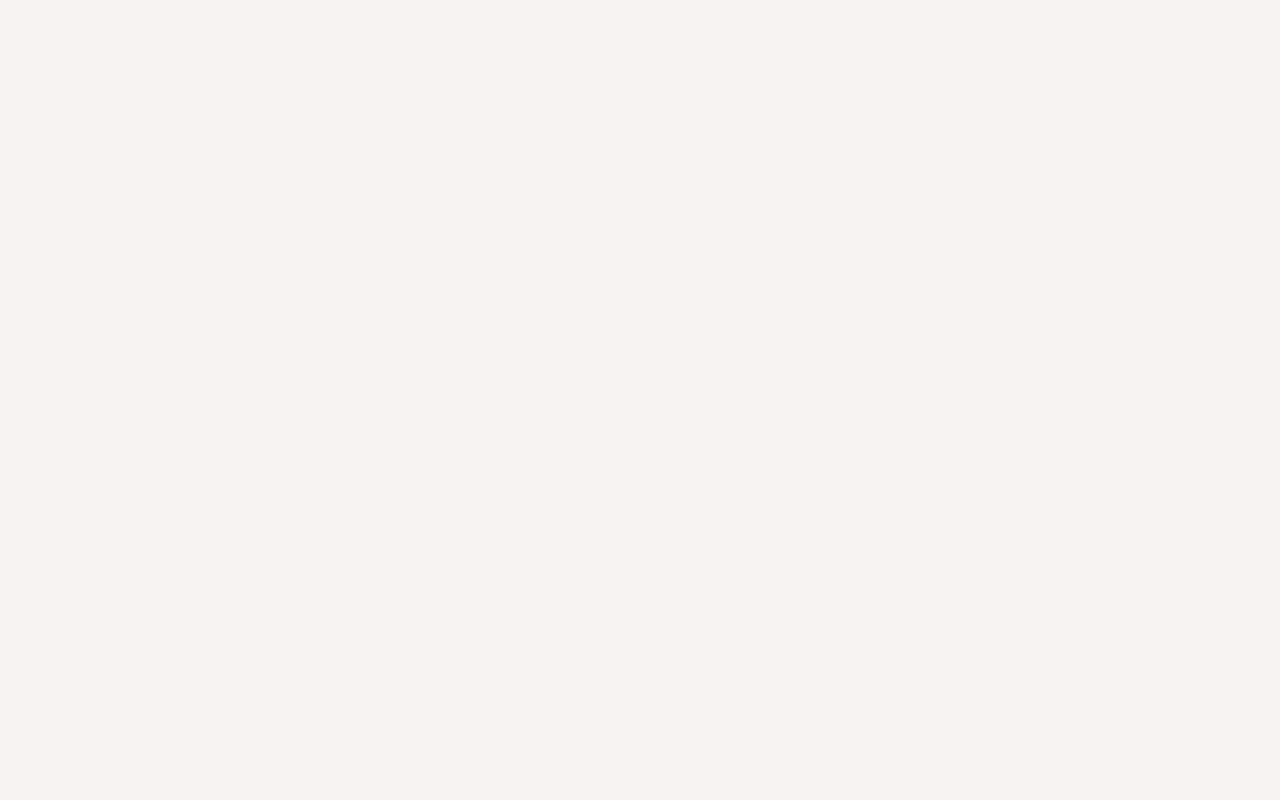
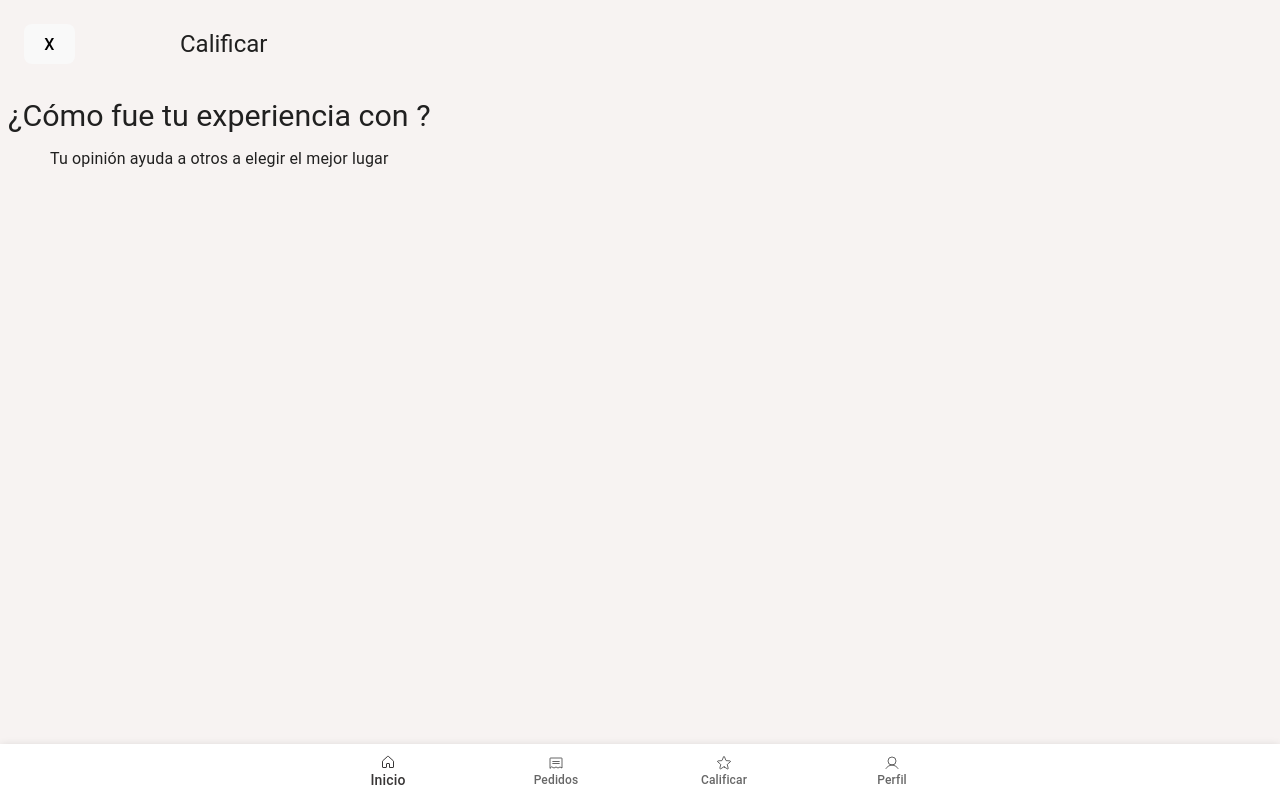
Before and after one commit to danacreyes/algo-que-pedir-2025, a React (Vite) app: page /rate-store/1 in a window 1280 px wide. Before the commit this address had no page. Built offline with nearby package versions, Linux system fonts and the light colour scheme.

Commit message:
ruta rate-store/:id generada. Navigator actualizado

```diff
--- a/src/pages/order-detail/OrderDetails.tsx
+++ b/src/pages/order-detail/OrderDetails.tsx
@@ -10,7 +10,7 @@ import { Order } from '../../domain/order'
 import { orderService } from '../../services/orderService'
 import { useOnInit } from '../../customHooks/useOnInit'
 import RestaurantCard from '../../components/RestaurantCard'
-import { useNavigation } from '../../routes/navigationHandler'
+import { Navigator } from '../../routes/Navigator'
 /*
 Imprimir IDs de pedidos -> solved. Subi la key un nivel mas arriba
 Mandar ID de usuario al sessionStorage -> solved
@@ -24,7 +24,7 @@ sessionStorage.setItem('email', 'sofiamiller@gmail.com')
 function OrderDetails () {
   const [orders, setOrders] = useState<Order[]>([])
   const [state, setState] = useState('PENDIENTE')
-  const navigation = useNavigation()
+  const navigation = Navigator()
   // const [errorMessage, setErrorMessage] = useState('')
 
   const handleStateChange = (newState: string) => {
--- a/src/pages/store-ratings/StoreRatings.tsx
+++ b/src/pages/store-ratings/StoreRatings.tsx
@@ -2,7 +2,7 @@ import { Container, Typography } from '@mui/material'
 import { useState } from 'react'
 import { StoreCardJSON } from '../../domain/store'
 import RestaurantCard from '../../components/RestaurantCard'
-import { useNavigation } from '../../routes/navigationHandler'
+import { Navigator } from '../../routes/Navigator'
 
 const mockCard: StoreCardJSON = {
     id: 1,
@@ -34,11 +34,11 @@ const StoreRatings = () => {
     const [unratedStores, setUnratedStores] = useState<StoreCardJSON[]>([mockCard, mockCard2, mockCard3])
     // const [errorMessage, setErrorMessage] = useState('') // para errores
 
-    const navigation = useNavigation()
+    const navigation = Navigator()
 
     const getUnratedStores = async () => {
         try {
-            // const unratedStores = userService.getUnratedStores()
+            // const unratedStores = clientService.getUnratedStores()
             setUnratedStores(unratedStores)
         } catch (error) {
             console.info('An error has occurred',error)
@@ -55,7 +55,7 @@ const StoreRatings = () => {
                 name={store.name}
                 detail = {`${store.gradePointAvg} · ${store.deliveryTimeAvg} · ${store.isExpensive ? '$$' : '$'}`}
                 icon='CALIFICAR'
-                buttonOnClickFunction={() => navigation.goTo(`/puntuar-local/${store.id}`)}
+                buttonOnClickFunction={() => navigation.goTo(`/rate-store/${store.id}`, { name : store.name })}
                 />
             </Container>
         )
--- a/src/pages/store-ratings/rateStore.tsx
+++ b/src/pages/store-ratings/rateStore.tsx
@@ -1,8 +1,38 @@
+import { Typography } from '@mui/material'
+import { Navigator } from '../../routes/Navigator'
+import './store-ratings.css'
 
-function rateStore() {
+function RateStore() {
+  // const { id } = useParams()
+  const navigation = Navigator()
+  const { name } = navigation.getStateData()
+
   return (
-    <div>rateStore</div>
+    // Esto es raro...no esta ni importado y lo toma igual. De donde?
+    <body className='main-container'>
+      <section className='go-back-and-title-section'>
+        <button onClick={() => navigation.goTo('/store-ratings')} className='go-back-btn'>
+          X
+        </button>
+        <Typography
+          variant='h5' sx={{margin: '1rem 0'}}
+          className='section-title'>
+            Calificar
+        </Typography>
+      </section>
+
+      <section className='main-body-and-form'>
+        <Typography
+          variant='h5' sx={{ fontSize: '1.9em'}}>
+            ¿Cómo fue tu experiencia con {name}?
+        </Typography>
+        <Typography
+          variant='subtitle1' sx={{ marginTop: '0.5em'}}>
+            Tu opinión ayuda a otros a elegir el mejor lugar
+        </Typography>
+      </section>
+    </body>
   )
 }
 
-export default rateStore
+export default RateStore
--- /dev/null
+++ b/src/pages/store-ratings/store-ratings.css
@@ -0,0 +1,26 @@
+.main-container {
+    padding: 0.5em;
+}
+.go-back-and-title-section {
+    position: absolute;
+}
+
+.go-back-btn {
+    position: fixed;
+    top: 1.5em;
+    left: 1.5em;
+}
+
+.section-title {
+    position: fixed;
+    top: 0.5em;
+    left: 7.5em;
+}
+
+.main-body-and-form {
+    position: fixed;
+    top: 6em;
+    display: flex;
+    flex-direction: column;
+    align-items: center;
+}
--- /dev/null
+++ b/src/routes/Navigator.tsx
@@ -0,0 +1,15 @@
+import { useLocation, useNavigate } from 'react-router-dom'
+
+export const Navigator = () => {
+
+  const navigate = useNavigate()
+  const location = useLocation()
+
+  const goTo = (url: string, params?: {}) => {
+    navigate(url, { state: params })
+  }
+
+  const getStateData = () => { return location.state || {} }
+
+  return { goTo, getStateData }
+}
--- a/src/routes/navigationHandler.tsx
+++ /dev/null
@@ -1,12 +0,0 @@
-import { useNavigate } from 'react-router-dom'
-
-export const useNavigation = () => {
-
-  const navigate = useNavigate()
-
-  const goTo = (url: string) => {
-    navigate(url)
-  }
-
-  return { goTo }
-}
--- a/src/routes/routes.tsx
+++ b/src/routes/routes.tsx
@@ -5,6 +5,7 @@ import { RouterLayout } from './RouterLayout'
 import Profile from '../pages/Profile'
 import SearchCriteria from '../pages/SearchCriteria'
 import StoreRatings from '../pages/store-ratings/StoreRatings'
+import RateStore from '../pages/store-ratings/rateStore'
 
 export const AppRouter = () => {
     return (
@@ -16,7 +17,8 @@ export const AppRouter = () => {
                 {/* <Route path="/order/:id" element={<Componente de Max />} /> */}
                 <Route  path="/profile" element={<Profile/>}/>
                 <Route  path="/search-criteria" element={<SearchCriteria/>}/>
-                <Route  path="/store-ratings" element={<StoreRatings/>}/>
+                <Route  path="/store-ratings/" element={<StoreRatings/>}/>
+                <Route  path="/rate-store/:id" element={<RateStore/>}/>
             </Route>
         </Routes>
     )
```
